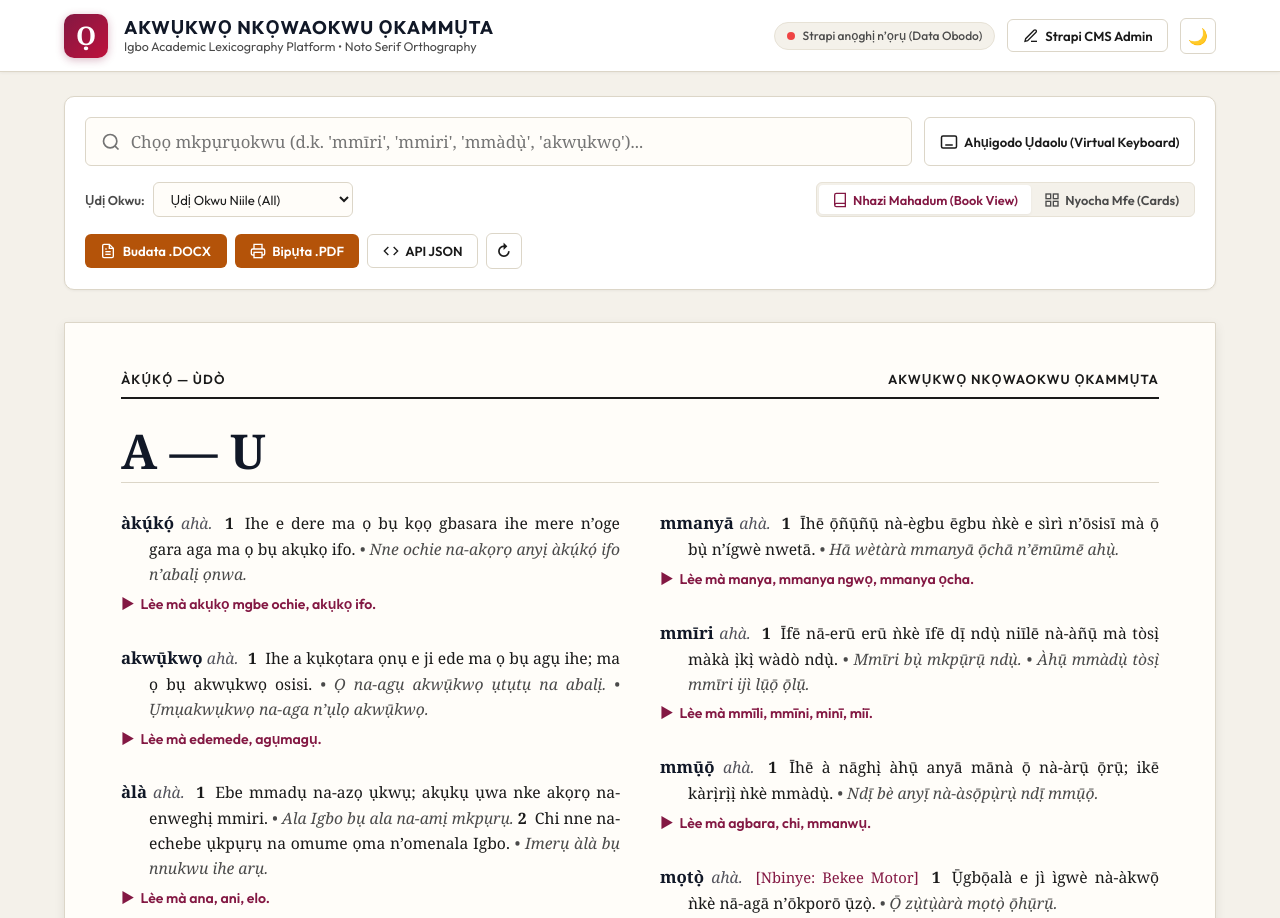
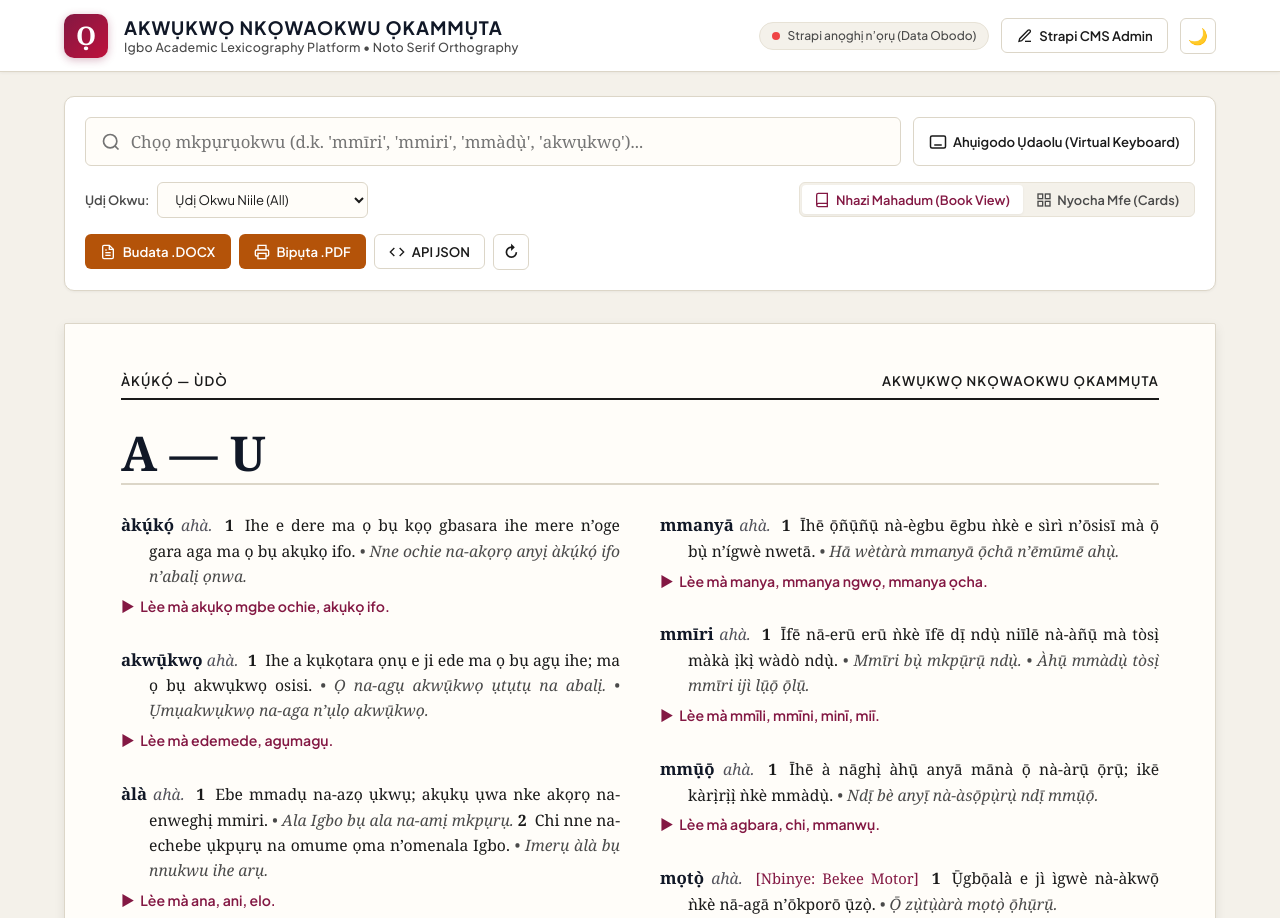
Before and after one commit to Chizaram-Igolo/aukwuokwu, a plain HTML site: page frontend/index.html in a window 1280 px wide. Shown: the top 918 px of the page. Drawn offline with Linux system fonts and the light colour scheme; no server answers.

Commit message:
style(typography): Replace Outfit with Plus Jakarta Sans for refined editorial UI

```diff
--- a/frontend/index.html
+++ b/frontend/index.html
@@ -6,10 +6,10 @@
   <title>Akwụkwọ Nkọwaokwu Ọkammụta — Academic Igbo Dictionary</title>
   <meta name="description" content="Akwụkwọ nkọwaokwu asụsụ Igbo n'ịntanetị nwere usoro agụmakwụkwọ mahadum, akara ụdaolu zuru ezu, Noto Serif, na nbudata Word/PDF.">
 
-  <!-- Google Fonts: Noto Serif (Academic Standard for Igbo diacritics) & Outfit (Modern UI) -->
+  <!-- Google Fonts: Noto Serif (Academic Standard for Igbo diacritics) & Plus Jakarta Sans (Editorial UI) -->
   <link rel="preconnect" href="https://fonts.googleapis.com">
   <link rel="preconnect" href="https://fonts.gstatic.com" crossorigin>
-  <link href="https://fonts.googleapis.com/css2?family=Noto+Serif:ital,wght@0,400;0,600;0,700;1,400;1,600;1,700&family=Outfit:wght@300;400;500;600;700&family=Fira+Code:wght@400;500&display=swap" rel="stylesheet">
+  <link href="https://fonts.googleapis.com/css2?family=Noto+Serif:ital,wght@0,400;0,600;0,700;1,400;1,600;1,700&family=Plus+Jakarta+Sans:ital,wght@0,300;0,400;0,500;0,600;0,700;0,800;1,400;1,600&family=Fira+Code:wght@400;500&display=swap" rel="stylesheet">
 
   <!-- docx library for direct client-side Word document generation -->
   <script src="https://cdn.jsdelivr.net/npm/docx@8.5.0/build/index.umd.min.js"></script>
--- a/frontend/style.css
+++ b/frontend/style.css
@@ -3,9 +3,9 @@
    ========================================================================== */
 
 :root {
-  /* Typography */
+  /* Typography: Noto Serif (Classical Orthography) & Plus Jakarta Sans (Editorial UI) */
   --font-serif: 'Noto Serif', Cambria, Georgia, serif;
-  --font-sans: 'Outfit', -apple-system, BlinkMacSystemFont, "Segoe UI", Roboto, sans-serif;
+  --font-sans: 'Plus Jakarta Sans', -apple-system, BlinkMacSystemFont, "Segoe UI", sans-serif;
   --font-mono: 'Fira Code', monospace;
 
   /* Color Palette (Light Academic / Parchment Mode) */
@@ -126,13 +126,14 @@ body {
   font-weight: 700;
   letter-spacing: 0.05em;
   color: var(--text-headword);
-  line-height: 1.2;
+  line-height: 1.25;
 }
 
 .brand-titles .sub-title {
   font-size: 0.78rem;
   color: var(--text-secondary);
-  font-weight: 400;
+  font-weight: 500;
+  letter-spacing: 0.02em;
 }
 
 .header-actions {
```
